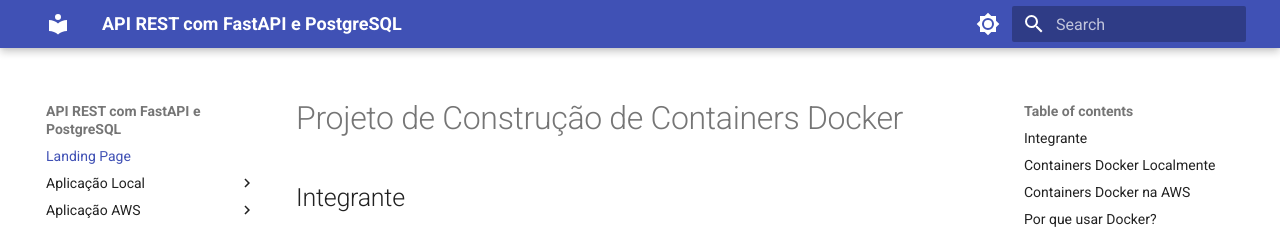
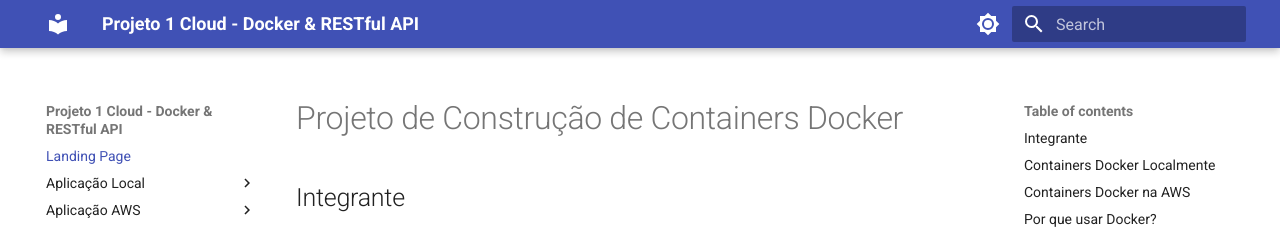
Before and after one commit to DeLucca990/Cloud-RESTful-API, an MkDocs documentation site: the page built from docs/index.md, in a window 1280 px wide. Shown: the top 229 px of the page. Built offline with MkDocs 1.6.1 and Material for MkDocs 9.7.7, drawn with Linux system fonts in a browser that asks for light colours.

Commit message:
rename site

```diff
--- a/mkdocs.yml
+++ b/mkdocs.yml
@@ -1,4 +1,4 @@
-site_name: API REST com FastAPI e PostgreSQL
+site_name: Projeto 1 Cloud - Docker & RESTful API
 theme:
   name: material
   palette:
```
